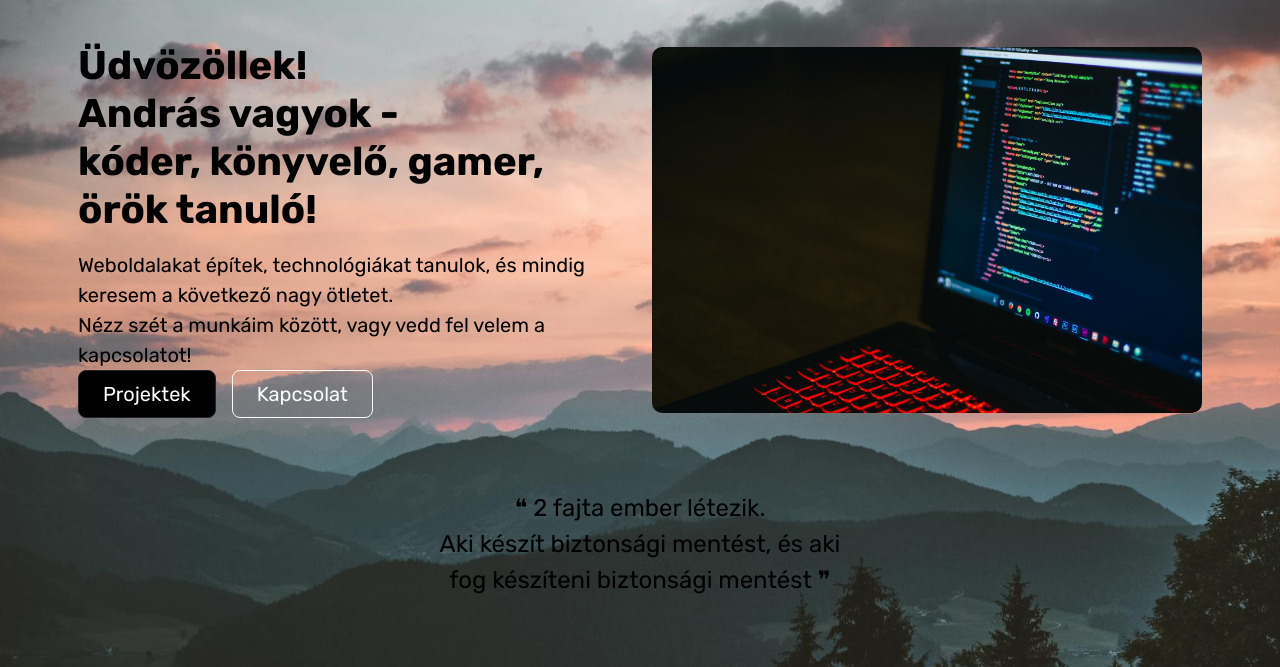
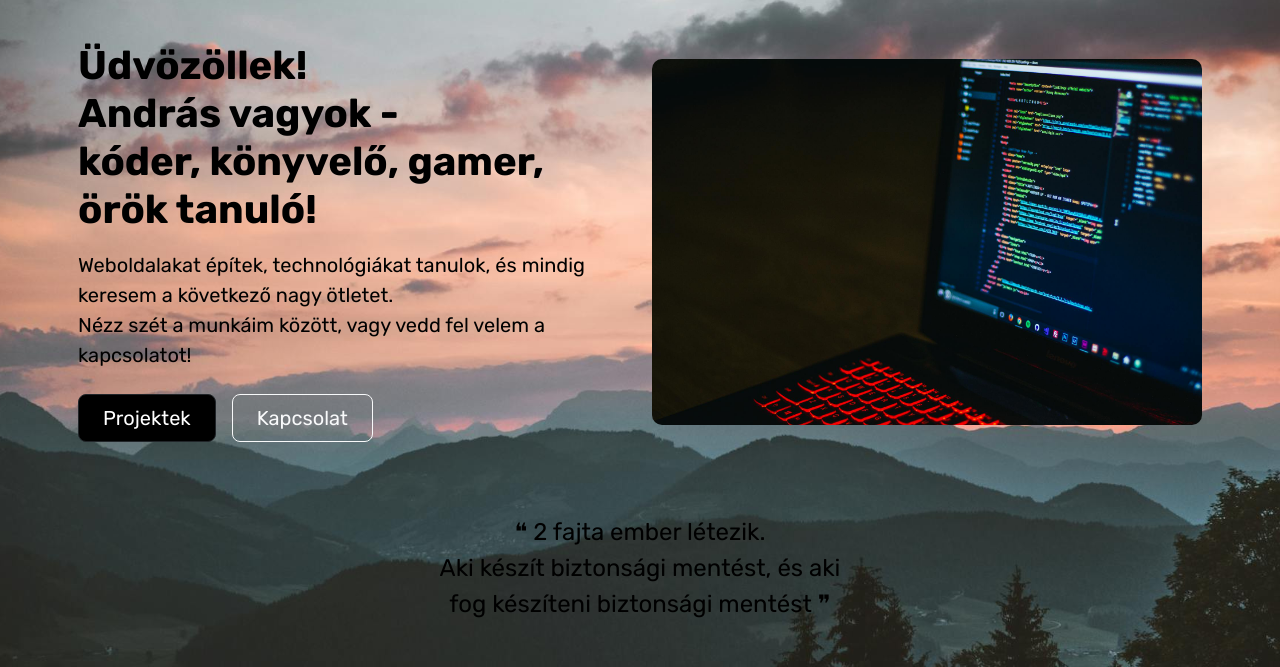
Before and after one commit to VGAisdead/webdev_projektek, a plain HTML site: page index.html in a window 1280 px wide. Shown: the part 62-729 px from the top of the page. Drawn offline with nearby package versions, Linux system fonts and the light colour scheme.

Commit message:
Add files via upload

```diff
--- a/index.html
+++ b/index.html
@@ -103,7 +103,7 @@
           </p>
 
 
-          <div class="d-grid gap-2 d-flex justify-content-center d-md-flex justify-content-md-start">
+          <div class="d-grid gap-2 d-flex justify-content-center d-md-flex justify-content-md-start mt-4">
             <a href="public/projects.html"><button type="button"
                 class="btn btn-dark btn-lg px-4 me-md-2">Projektek</button></a>
             <a href="public/contact.html"><button type="button"
```
